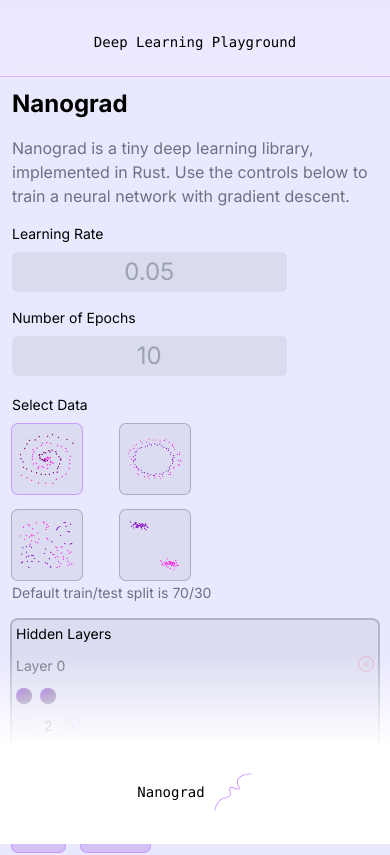
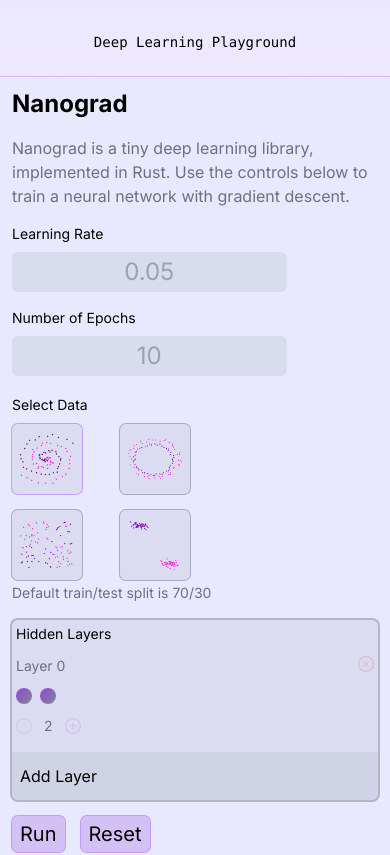
Before and after one commit to jettblu/nanograd_web, a Next.js app in the folder frontend/: page / in a window 390 px wide. Shown: the top 855 px of the page. Built offline with nearby package versions, Linux system fonts and the light colour scheme.

Commit message:
Delete bottom nav on small screens

```diff
--- a/frontend/components/navigation/Navbar.tsx
+++ b/frontend/components/navigation/Navbar.tsx
@@ -8,7 +8,7 @@
           Deep Learning Playground
         </p>
       </Link>
-      <div className="fixed bottom-0 left-0 flex flex-row h-48 w-full items-end justify-center bg-gradient-to-t from-white via-white dark:from-black dark:via-black lg:static lg:h-auto lg:w-auto lg:bg-none">
+      <div className="invisible md:visible fixed bottom-0 left-0 flex flex-row h-48 w-full items-end justify-center bg-gradient-to-t from-white via-white dark:from-black dark:via-black lg:static lg:h-auto lg:w-auto lg:bg-none">
         <Link
           className="pointer-events-none flex place-items-center gap-2 p-8 lg:pointer-events-auto lg:p-0"
           href="/about"
```
